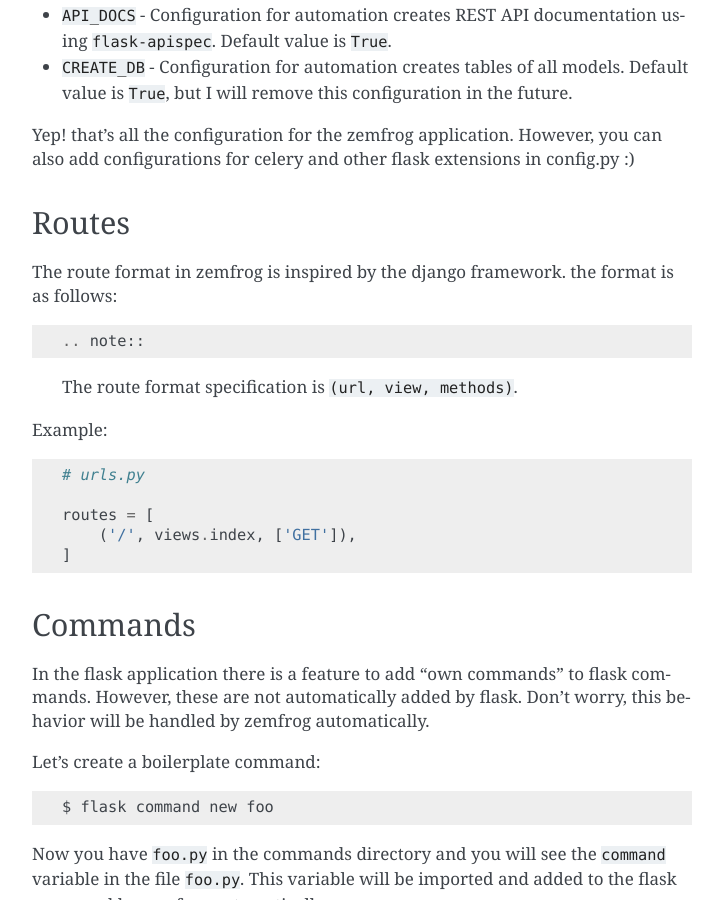
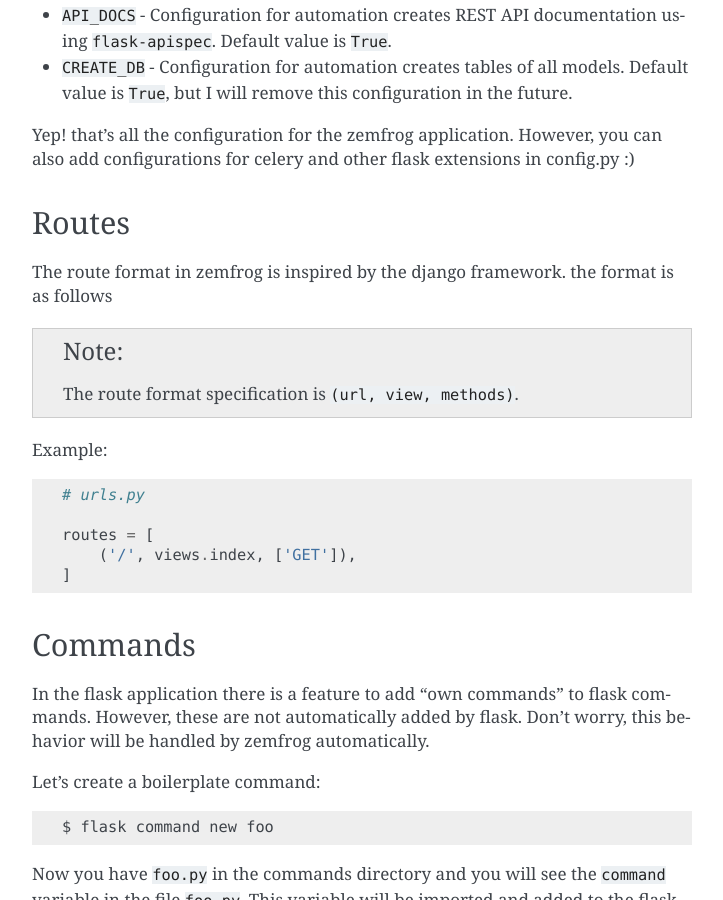
Before and after one commit to zemfrog/zemfrog, a Sphinx documentation site: the page built from docs/usage.rst, in a window 1280 px wide and 900 px high, scrolled down 1542 px. Shown: the whole window, without its empty margins (388-1111 px from the left). Built offline with Sphinx 7.4.7, drawn with Linux system fonts in a browser that asks for light colours.

Commit message:
🐛 FIX: doc

```diff
--- a/docs/usage.rst
+++ b/docs/usage.rst
@@ -76,7 +76,7 @@
 Routes
 ------
 
-The route format in zemfrog is inspired by the django framework. the format is as follows::
+The route format in zemfrog is inspired by the django framework. the format is as follows
 
 .. note::
 
```
